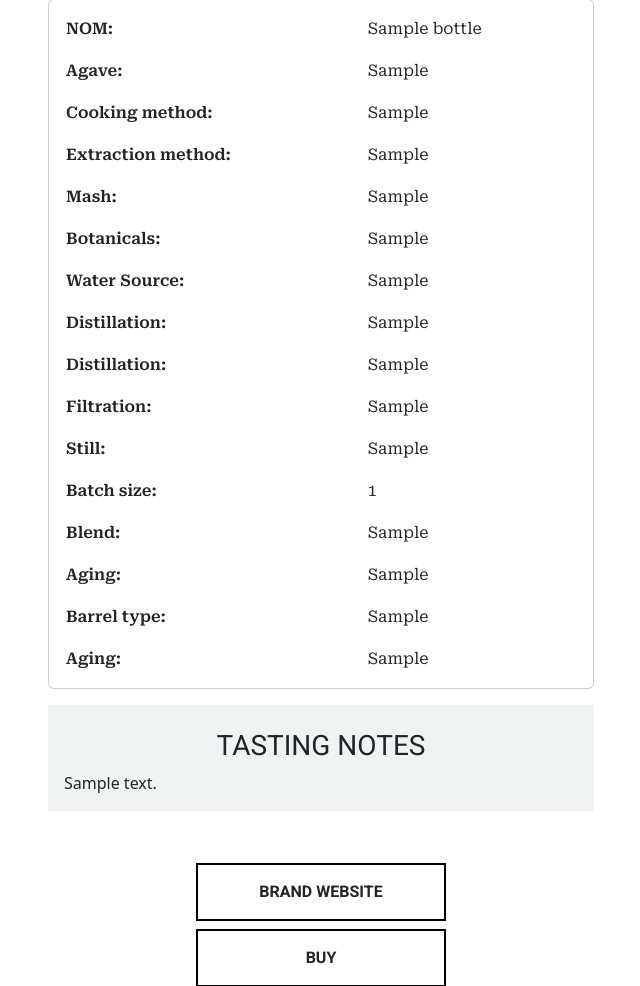
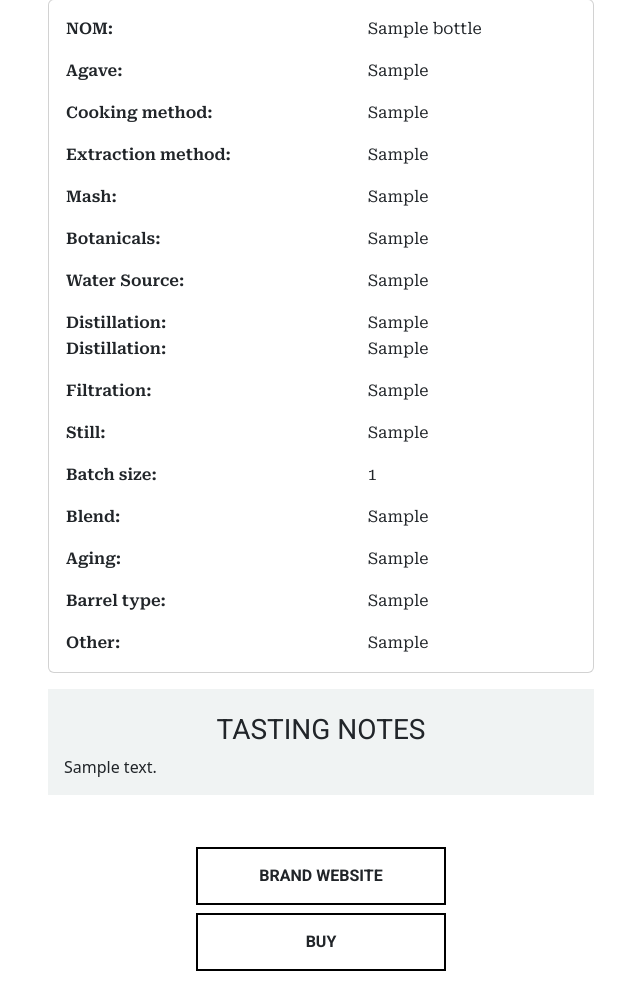
Before and after one commit to Bretting/BartsAcademy, a Django app: template templates/Academy/bottle.html in a window 1280 px wide, after a click on "TECHNICAL INFO". Shown: the part 849-1835 px from the top of the page, without its empty margins (604-1244 px from the left). Run offline with Django 4.2, Linux system fonts and the light colour scheme; the template is opened without the code that fills it: most values are stand-ins (such as "Sample title", 1, 10 or a date in 2020); grey boxes marked "Sample" are stand-in pictures; some libraries are stand-ins or nearby versions.

Commit message:
bottle tech fix

```diff
--- a/templates/Academy/bottle.html
+++ b/templates/Academy/bottle.html
@@ -83,7 +83,7 @@
                         {% if bottle.tech_fermentation %}
                         <tr>
                             <td>Distillation:</td>
-                            <td><p>{{bottle.tech_fermentation}}</p></td>
+                            <td>{{bottle.tech_fermentation|safe}}</td>
                         </tr>
                         {% endif %}
                         {% if bottle.tech_distillation %}
@@ -130,7 +130,7 @@
                         {% endif %}
                         {% if bottle.tech_other %}
                         <tr>
-                            <td>Aging:</td>
+                            <td>Other:</td>
                             <td>{{bottle.tech_other | safe}}</td>
                         </tr>
                         {% endif %}
```
